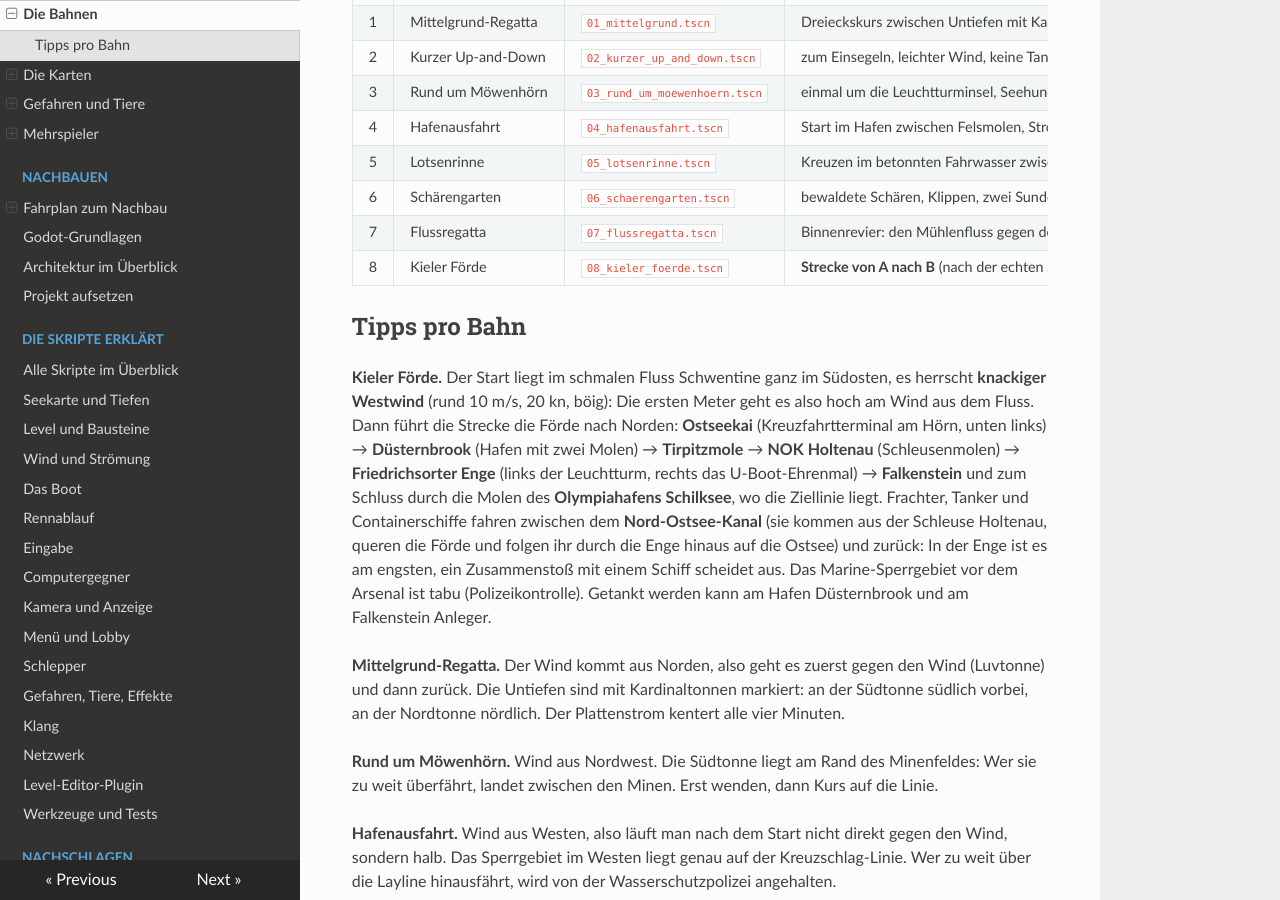
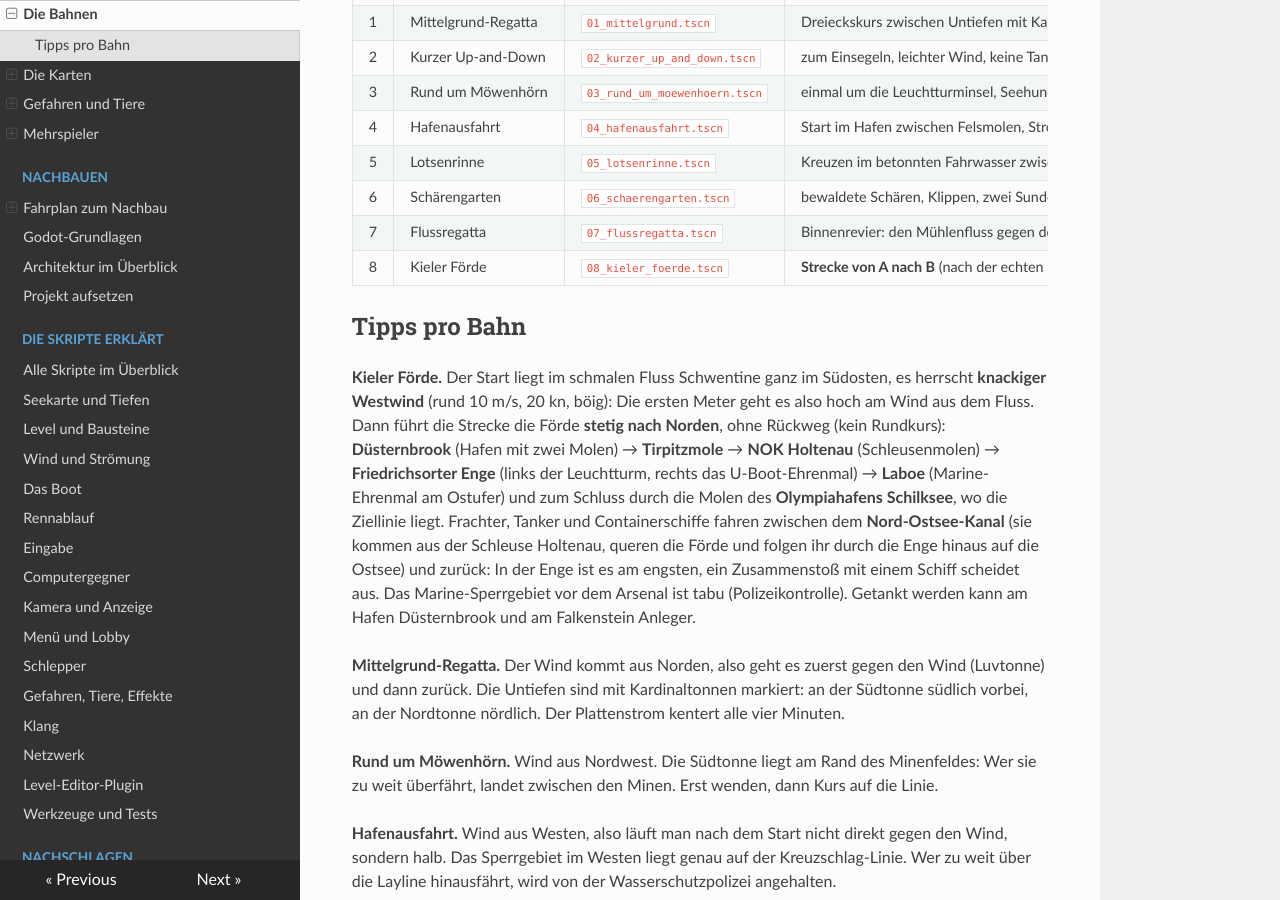
Before and after one commit to RincewindWizzard/regatta-game, an MkDocs documentation site: the page built from docs/spielen/bahnen.md, in a window 1280 px wide and 900 px high, scrolled down 311 px. Built offline with MkDocs 1.6.1, drawn with Linux system fonts in a browser that asks for light colours.

Commit message:
Kieler Förde: reine Strecke von A nach B ohne Hin und Her (Marken Ostseekai und Falkenstein entfallen)
Co-Authored-By: Claude Sonnet 5.5 <noreply@anthropic.com>
Claude-Session: https://claude.ai/code/session_01CYKFT46nVq6NPqsP2qzNXm

```diff
--- a/docs/spielen/bahnen.md
+++ b/docs/spielen/bahnen.md
@@ -15,15 +15,14 @@ nach [Eigene Bahnen bauen](../referenz/bahnen-bauen.md).
 | 5 | Lotsenrinne | `05_lotsenrinne.tscn` | Kreuzen im betonnten Fahrwasser zwischen zwei Sandbänken, Ebbstrom, **Berufsschifffahrt** (Frachter, Tanker, Containerschiffe), ein Wrack auf der Westerbank |
 | 6 | Schärengarten | `06_schaerengarten.tscn` | bewaldete Schären, Klippen, zwei Sunde mit Strömung, böiger Wind, **Tankstelle auf Granholm** im Norden, **Sirenen-Insel** im Süden |
 | 7 | Flussregatta | `07_flussregatta.tscn` | Binnenrevier: den Mühlenfluss gegen den Strom hinauf in den Großen See und zurück, **Vogelschutzgebiet** mit Polizeikontrolle |
-| 8 | Kieler Förde | `08_kieler_foerde.tscn` | **Strecke von A nach B** (nach der echten Seekarte, gestaucht): Start in der Schwentinemündung, Ziel vor dem Olympiahafen Schilksee. Ostseekai, Düsternbrook, Tirpitzmole, NOK-Schleuse Holtenau, **Friedrichsorter Enge** mit Leuchtturm, U-Boot-Ehrenmal und Marine-Ehrenmal Laboe; **Berufsschifffahrt** zwischen NOK und Ostsee, Marine-Sperrgebiet, zwei Tankstellen |
+| 8 | Kieler Förde | `08_kieler_foerde.tscn` | **Strecke von A nach B** (nach der echten Seekarte, gestaucht): Start in der Schwentinemündung, Ziel vor dem Olympiahafen Schilksee (kein Rundkurs). Am Weg: Düsternbrook, Tirpitzmole, NOK-Schleuse Holtenau, Kreuzfahrtterminal Ostseekai (nur Kulisse), **Friedrichsorter Enge** mit Leuchtturm, U-Boot-Ehrenmal und Marine-Ehrenmal Laboe; **Berufsschifffahrt** zwischen NOK und Ostsee, Marine-Sperrgebiet, zwei Tankstellen |
 
 ## Tipps pro Bahn
 
 **Kieler Förde.** Der Start liegt im schmalen Fluss Schwentine ganz im Südosten, es herrscht
 **knackiger Westwind** (rund 10 m/s, 20 kn, böig): Die ersten Meter geht es also hoch am Wind aus dem Fluss. Dann führt die
-Strecke die Förde nach Norden: **Ostseekai** (Kreuzfahrtterminal am Hörn, unten links) →
-**Düsternbrook** (Hafen mit zwei Molen) → **Tirpitzmole** → **NOK Holtenau** (Schleusenmolen) →
-**Friedrichsorter Enge** (links der Leuchtturm, rechts das U-Boot-Ehrenmal) → **Falkenstein**
+Strecke die Förde **stetig nach Norden**, ohne Rückweg (kein Rundkurs): **Düsternbrook** (Hafen mit zwei Molen) → **Tirpitzmole** → **NOK Holtenau** (Schleusenmolen) →
+**Friedrichsorter Enge** (links der Leuchtturm, rechts das U-Boot-Ehrenmal) → **Laboe** (Marine-Ehrenmal am Ostufer)
 und zum Schluss durch die Molen des **Olympiahafens Schilksee**, wo die Ziellinie liegt. Frachter,
 Tanker und Containerschiffe fahren zwischen dem **Nord-Ostsee-Kanal** (sie kommen aus der
 Schleuse Holtenau, queren die Förde und folgen ihr durch die Enge hinaus auf die Ostsee) und
```
Also changed, not shown: 2 other files.
